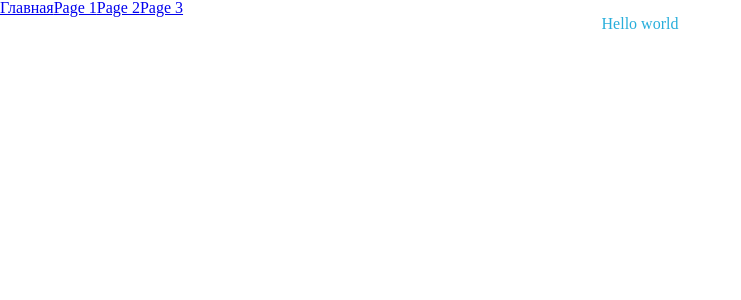
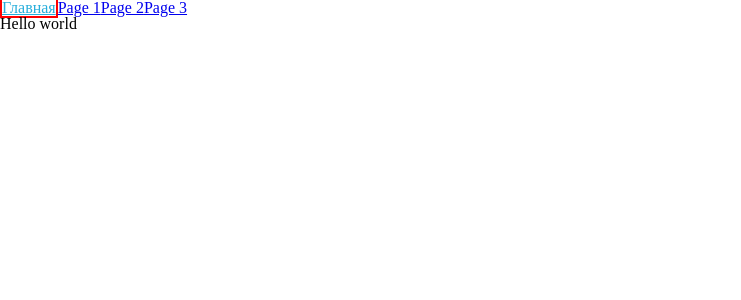
Before and after one commit to dobernike/PropertyCross, a React app: page / in a window 1280 px wide. Shown: the top 300 px of the page, without its empty margins (0-741 px from the left). Built offline with nearby package versions, Linux system fonts and the light colour scheme.

Commit message:
Added style for active link in menu TASK-11: Added style for active link in menu, delete style from App.jsx

```diff
--- a/src/components/App.jsx
+++ b/src/components/App.jsx
@@ -4,7 +4,6 @@ import { Page1, Page2, Page3 } from './pages';
 import Menu from './Menu';
 
 import 'reset-css';
-import styles from '../styles/App.css';
 
 function App() {
     return (
@@ -12,7 +11,7 @@ function App() {
             <Menu />
             <main>
                 <Switch>
-                    <Route path="/" component={() => <h1 className={styles.title}>Hello world</h1>} exact />
+                    <Route path="/" component={() => <h1>Hello world</h1>} exact />
                     <Route path="/page1" component={Page1} />
                     <Route path="/page2" component={Page2} />
                     <Route path="/page3" component={Page3} />
--- a/src/components/Menu.jsx
+++ b/src/components/Menu.jsx
@@ -1,15 +1,23 @@
 import React from 'react';
-import { Link } from 'react-router-dom';
+import { NavLink } from 'react-router-dom';
+
+import link from '../styles/Link.css';
 
 function Menu() {
     return (
         <nav>
-            <Link exact="true" to="/">
+            <NavLink exact="true" to="/" activeClassName={link.active}>
                 Главная
-            </Link>
-            <Link to="/page1">Page 1</Link>
-            <Link to="/page2">Page 2</Link>
-            <Link to="/page3">Page 3</Link>
+            </NavLink>
+            <NavLink to="/page1" activeClassName={link.active}>
+                Page 1
+            </NavLink>
+            <NavLink to="/page2" activeClassName={link.active}>
+                Page 2
+            </NavLink>
+            <NavLink to="/page3" activeClassName={link.active}>
+                Page 3
+            </NavLink>
         </nav>
     );
 }
--- a/src/styles/App.css
+++ b/src/styles/Link.css
@@ -1,4 +1,5 @@
-h1 {
+.active {
     color: #27aedb;
     text-align: center;
+    border: 2px solid red;
 }
```
